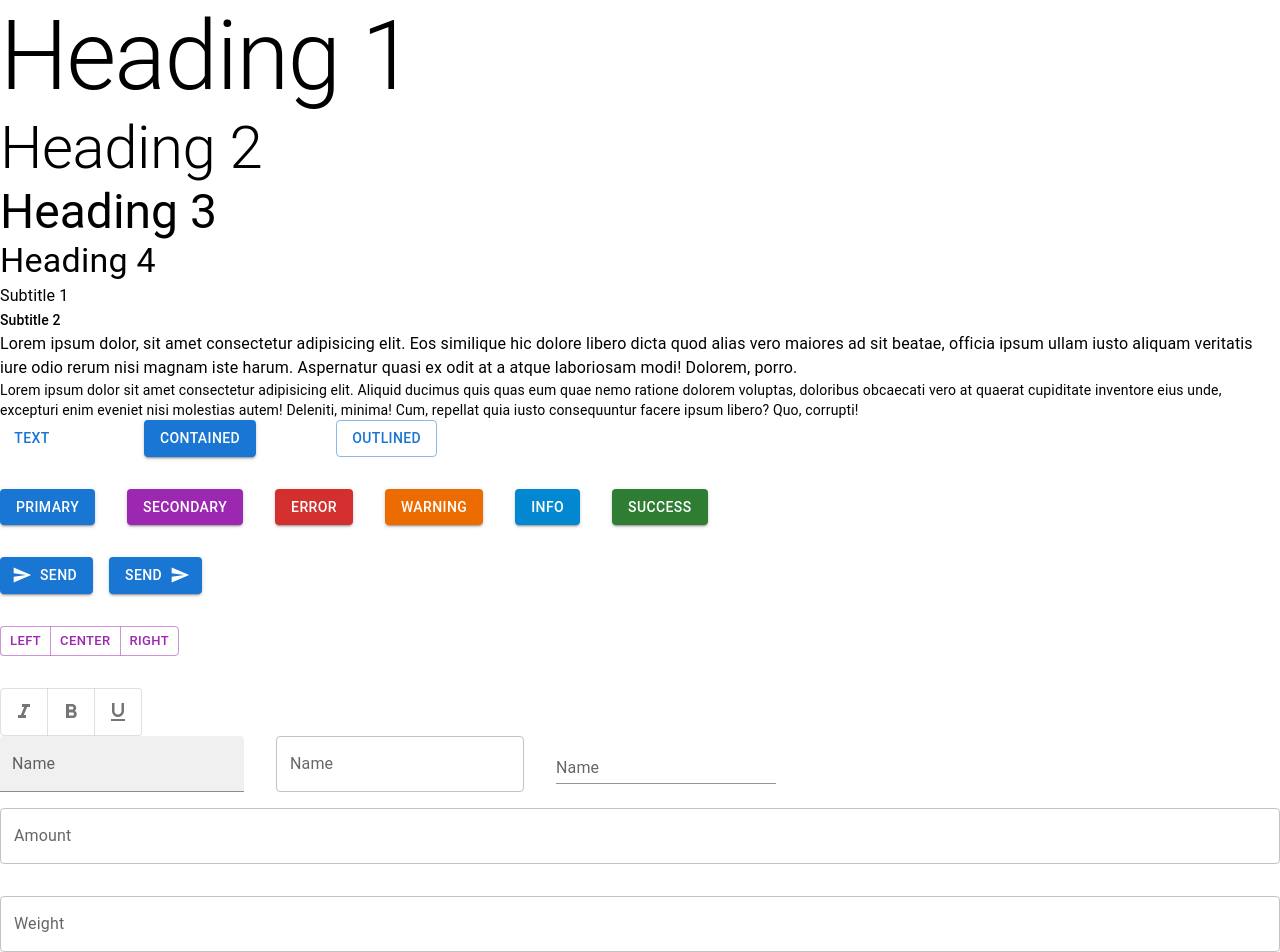
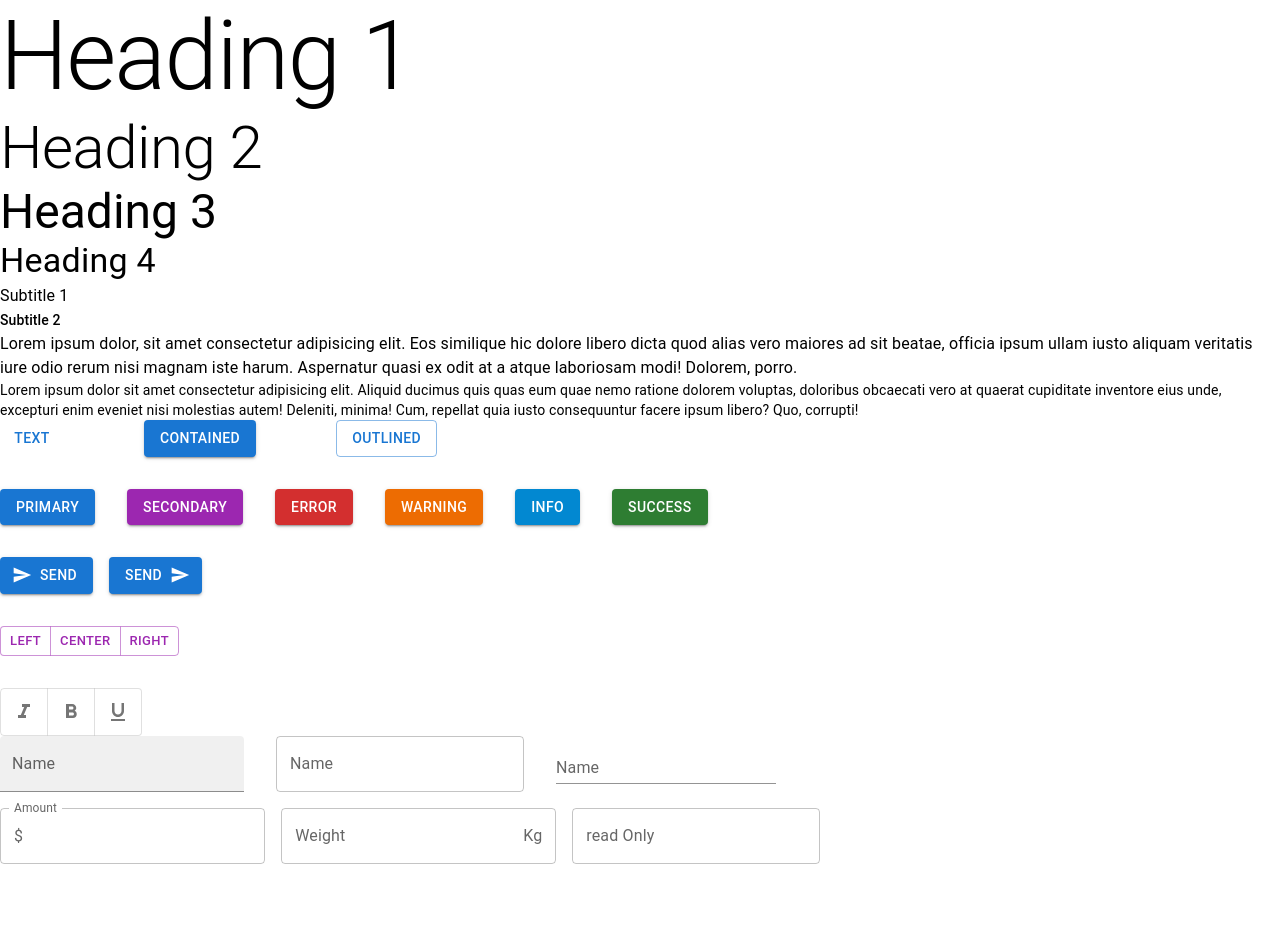
Before and after one commit to TahaAkber/Mern-work, a React (Create React App) app in the folder Material Ui/material-demo/: page / in a window 1280 px wide. After the commit the page ends 864 px from the top, so only its background shows below. Built offline with nearby package versions, Linux system fonts and the light colour scheme.

Commit message:
readonly with input adornmnet and Inputprops

```diff
--- a/Material Ui/material-demo/src/components/Textfield.jsx
+++ b/Material Ui/material-demo/src/components/Textfield.jsx
@@ -8,19 +8,23 @@ const Textarea = () => {
         <TextField label="Name" variant="outlined" color="primary" />
         <TextField label="Name" variant="standard" color="success" />
       </Stack>
-      <Stack spacing={4}>
+      <Stack spacing={2} direction="row">
         <TextField
           label="Amount"
-          inputProps={{
-            StartAdornment: <InputAdornment position="start">$</InputAdornment>,
+          InputProps={{
+            startAdornment: <InputAdornment position="start">$</InputAdornment>,
           }}
         />
         <TextField
           label="Weight"
-          inputProps={{
+          InputProps={{
             endAdornment: <InputAdornment position="end">Kg</InputAdornment>,
           }}
         />
+        <TextField
+          label="read Only"
+          InputProps={{ readOnly: true }}
+        ></TextField>
       </Stack>
     </Stack>
   );
```
